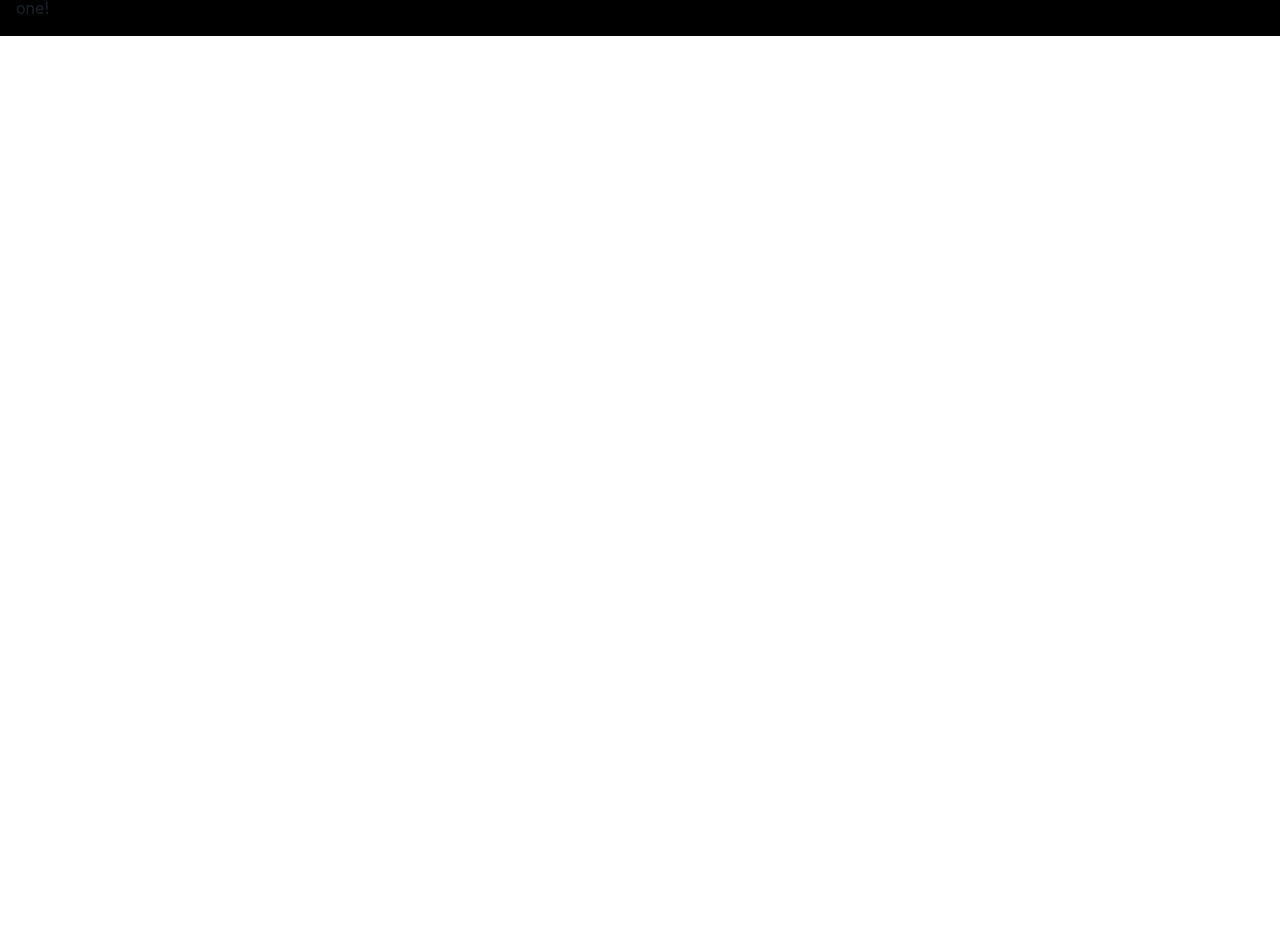
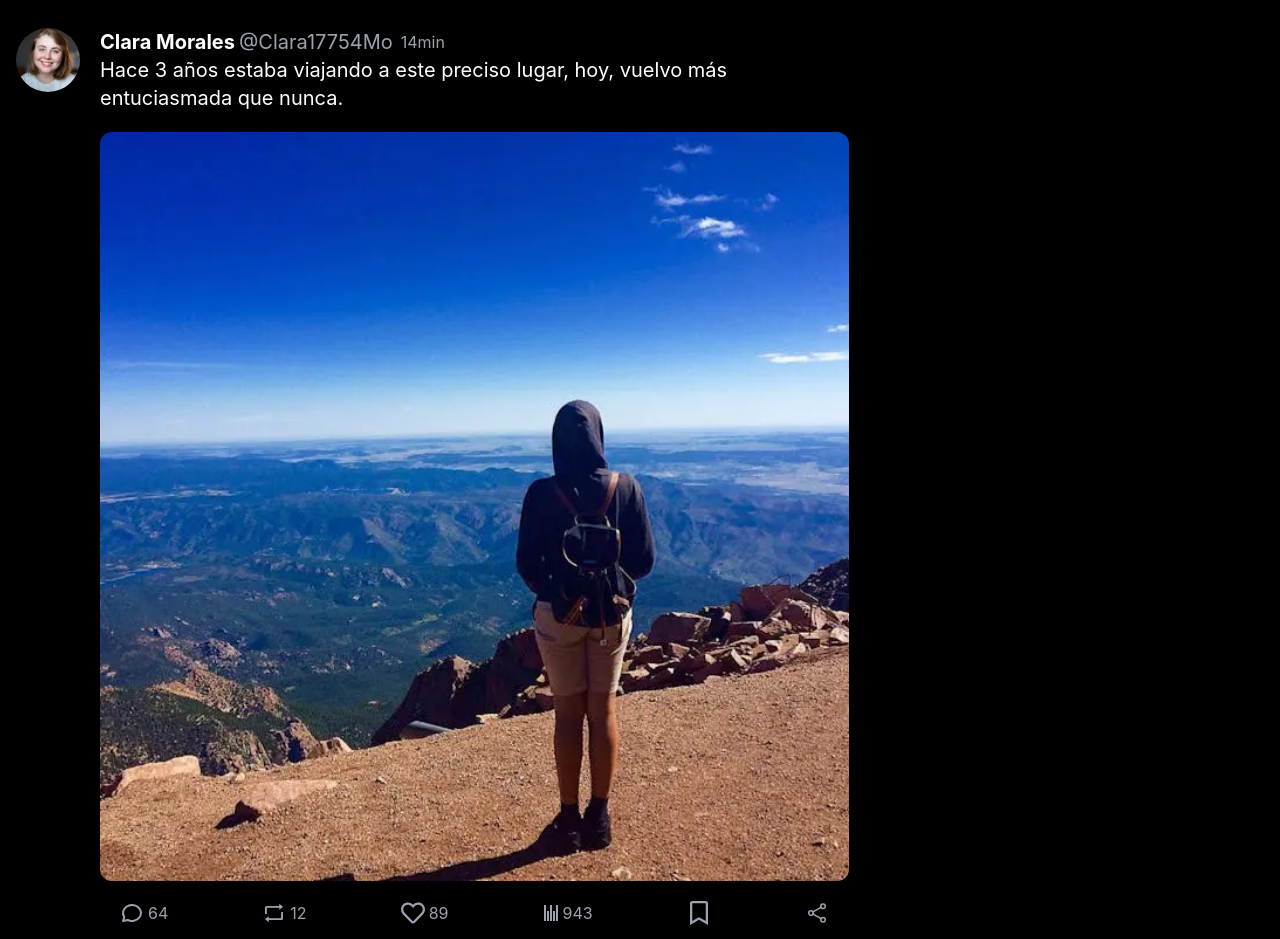
Before and after one commit to INKINSS/Twitter, a React (Vite) app: page / in a window 1280 px wide. Shown: the part 158-1097 px from the top of the page. Before the commit the page ends 800 px from the top, so only its background shows below. Built offline with nearby package versions, Linux system fonts and the light colour scheme.

Commit message:
creación de publicaciones usando data.json

```diff
--- a/src/App.jsx
+++ b/src/App.jsx
@@ -1,10 +1,13 @@
 import './App.css'
+import Posted from './assets/components/posted/Posted'
 import Header from './assets/layouts/header/Header'
 
 function App() {
 
   return (
-    <Header />
+    <main>
+      <Header />
+    </main>
   )
 }
 
--- a/src/assets/components/headerFollow/HeaderFollow.jsx
+++ b/src/assets/components/headerFollow/HeaderFollow.jsx
@@ -1,5 +1,6 @@
 import React from 'react'
 import { Tabs, TabList, TabPanels, Tab, TabPanel } from '@chakra-ui/react'
+import Posted from '../posted/Posted'
 
 const HeaderFollow = () => {
     return (
@@ -11,7 +12,7 @@ const HeaderFollow = () => {
                 </TabList>
                 <TabPanels>
                     <TabPanel>
-                        <p>one!</p>
+                        <Posted />
                     </TabPanel>
                     <TabPanel>
                         <p>two!</p>
--- /dev/null
+++ b/src/assets/components/posted/Posted.jsx
@@ -0,0 +1,65 @@
+import React from 'react'
+import { TbMessageCircle } from "react-icons/tb";
+import { AiOutlineRetweet } from "react-icons/ai";
+import { FaRegHeart } from "react-icons/fa";
+import { ImParagraphLeft } from "react-icons/im";
+import { FaRegBookmark } from "react-icons/fa";
+import { IoShareSocialOutline } from "react-icons/io5";
+import data from '../../../data/data.json'
+
+const Posted = () => {
+
+    return (
+        <article>
+            {data.map((item, index) => (
+                <article>
+                    <section className='flex gap-5 pb-8 pt-8 border-b border-gray-800' key={index}>
+                        <figure className='w-16 h-16'>
+                            <img className='w-full h-full rounded-full' src={item.UrlImgUser} alt="imgUser" />
+                        </figure>
+                        <div className='sm:w-4/5 lg:w-3/5'>
+                            <header className='flex items-center gap-1'>
+                                <h3 className='font-bold text-xl text-customWhite'>{item.name}</h3>
+                                <span className='text-gray-400 text-xl font-normal'>{item.nick}</span>
+                                <span className='text-gray-400 pl-1'>{item.infoPost.timepost}</span>
+                            </header>
+                            <p className='text-customWhite text-xl pb-5'>{item.infoPost.comment}</p>
+                            <figure className='w-full h-auto'>
+                                <img className='w-full h-full rounded-xl' src={item.infoPost.urlPost} alt="imgPost" />
+                            </figure>
+                            <footer className='pt-2'>
+                                <section className='flex w-full justify-between px-5 pt-3 text-gray-400'>
+                                    <div className='flex items-center gap-1'>
+                                        <TbMessageCircle size={'1.5em'} />
+                                        <span>{item.infoPost.numberComments}</span>
+                                    </div>
+                                    <div className='flex items-center gap-1'>
+                                        <AiOutlineRetweet size={'1.5em'} />
+                                        <span>{item.infoPost.numberShares}</span>
+                                    </div>
+                                    <div className='flex items-center gap-1'>
+                                        <FaRegHeart size={'1.5em'} />
+                                        <span>{item.infoPost.numberLikes}</span>
+                                    </div>
+                                    <div className='flex items-center gap-1'>
+                                        <ImParagraphLeft className='transform -rotate-90' />
+                                        <span>{item.infoPost.numberView}</span>
+                                    </div>
+                                    <div>
+                                        <FaRegBookmark size={'1.5em'} />
+                                    </div>
+                                    <div>
+                                        <IoShareSocialOutline size={'1.5em'} />
+                                    </div>
+                                </section>
+                            </footer>
+                        </div>
+                    </section>
+                </article>
+
+            ))}
+        </article>
+    )
+}
+
+export default Posted
```
Also changed, not shown: src/App.css (line endings or trailing spaces).
